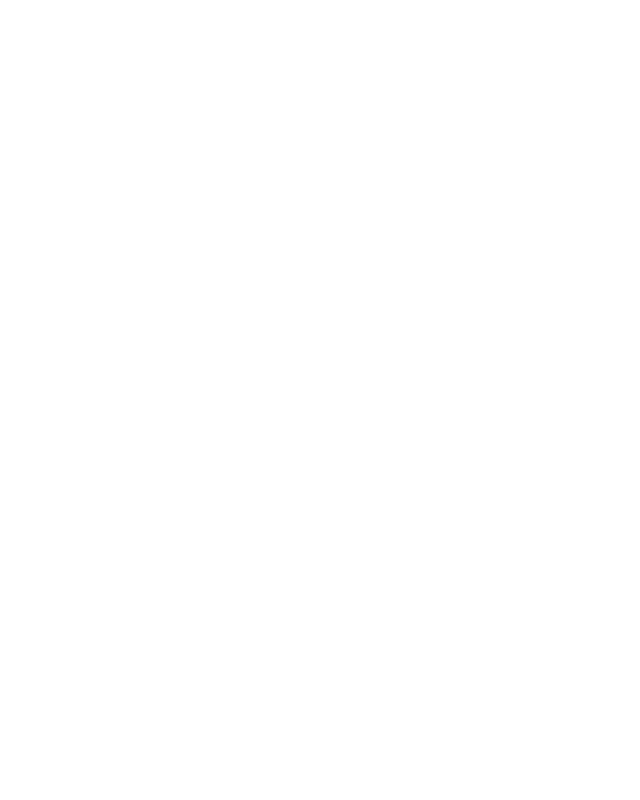
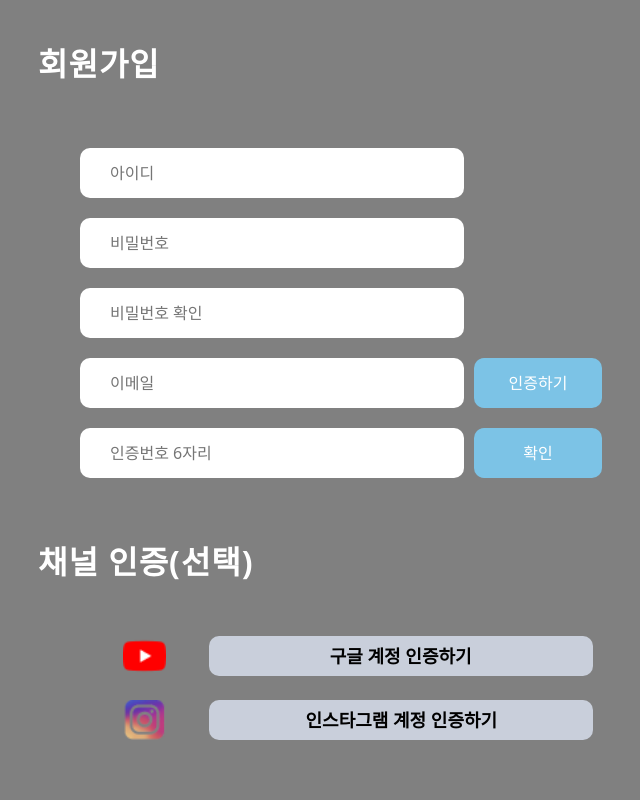
Before and after one commit to 5622lsk/CC, a React (Create React App) app: page /signup in a window 1280 px wide. Shown: the part 280-1080 px from the top of the page, without its empty margins (282-922 px from the left). Before the commit the page ends 800 px from the top, so only its background shows below. Built offline with nearby package versions, Linux system fonts and the light colour scheme.

Commit message:
add signup page

```diff
--- a/src/Components/Footer.jsx
+++ b/src/Components/Footer.jsx
@@ -11,7 +11,7 @@
   font-size: 16px;
   color: #fff;
   padding:30px;
-  margin-top:200px;
+  margin: 10px;
 `;
 
 const FooterLink = styled(Link)`
--- a/src/Components/Header.jsx
+++ b/src/Components/Header.jsx
@@ -95,10 +95,10 @@
       <HeaderTop>
         <ul>
           <li>
-            <Link to='./login'>로그인</Link>
+            <Link to='/login'>로그인</Link>
           </li>
           <li>
-            <Link to='./profile'>
+            <Link to='/profile'>
               프로필
             </Link>
           </li>
--- /dev/null
+++ b/src/Components/InstagramVerif.jsx
@@ -0,0 +1,12 @@
+import React from 'react'
+import '../verify.css'
+
+
+export default function InstagramVerif() {
+  return (
+    <div className='VerifyContainer'>
+        <img className='instaImg' src={process.env.PUBLIC_URL + '/images/insta.png'} alt="Instagram" />
+        <button className='VerifyButton' >인스타그램 계정 인증하기</button>
+    </div>
+  )
+}
--- /dev/null
+++ b/src/Components/YoutubeVerif.jsx
@@ -0,0 +1,12 @@
+import React from 'react'
+import '../verify.css'
+
+
+export default function YoutubeVerif() {
+  return (
+    <div className='VerifyContainer'>
+        <img className='youtubeImg' src={process.env.PUBLIC_URL + '/images/youtube.png'} alt="YouTube" />
+        <button className='VerifyButton' >구글 계정 인증하기</button>
+    </div>
+  )
+}
--- a/src/Login.css
+++ b/src/Login.css
@@ -3,28 +3,28 @@
     flex-direction: column;
     align-items: center;
     align-content: space-around;
+    justify-content: space-around;
     height: 100vh;
-    justify-content: space-around;
+    background-color: grey;
   }
 
   .LoginBox {
-    width: 521px;
-    height: 438px;
+    width: 35vw;
+    height: 50vh;
     background-color: rgba(201, 207, 219, 0.38);
     border-radius: 20px;
     display: flex;
     align-items: center;
     justify-content: space-around;
     font-size: 20px;
-    margin-bottom: 150px;
     flex-direction: column;
     padding: 20px;
-
+    margin: 10px;
   }
 
   .LogInput {
-    width: 320px;
-    height: 55px;
+    width: 20vw;
+    height: 5vh;
     margin: 10px;
     border-radius: 10px;
     border: none;
@@ -35,8 +35,8 @@
     color: white;
     background-color: #7CC3E6;
     border: none;
-    width: 370px;
-    height: 55px;
+    width: 20vw;
+    height: 5vh;
     border-radius: 10px;
   }
 
@@ -49,5 +49,5 @@
   .logoimg {
     width: 100px;
     height: auto;
-
+    margin: 5px;
   }
--- a/src/Pages/Login.jsx
+++ b/src/Pages/Login.jsx
@@ -2,7 +2,7 @@
 
 import React from 'react';
 import { Link, useNavigate } from 'react-router-dom';
-import  '../reset.css';
+//import  '../reset.css';
 import Footer from '../Components/Footer';
 import '../Login.css'
 
@@ -30,7 +30,9 @@
           width: "auto",
           height: "70px",
           display: "flex",
-          alignItems: "center"
+          alignItems: "center",
+          fontSize: "xx-large",
+          fontWeight: "bolder"
           }}>
           로그인
         </div>
--- a/src/Pages/Signup.jsx
+++ b/src/Pages/Signup.jsx
@@ -1,13 +1,47 @@
 import React from 'react'
 import Header from '../Components/Header'
 import Footer from '../Components/Footer'
+import YoutubeVerif from '../Components/YoutubeVerif'
+import InstagramVerif from '../Components/InstagramVerif'
 import '../reset.css'
+import '../signup.css'
 
 
 export default function Signup() {
   return (
-    <div>
+    <div className='SignupContainer'>
       <Header/>
+      <div className='SignupSubContainer'>
+
+        <div className='SignupBox'>
+          <span style={{fontSize: "xx-large", color: "white", fontWeight: "bolder", justifyContent: "flex-start", marginBottom:"50px"}}>회원가입</span>
+          <div style={{display:"flex", justifyContent:"center", alignItems:"center"}}>
+          <div className='InputBox'>
+            <input className='signupInput' placeholder='아이디'/>
+            <input className='signupInput' placeholder='비밀번호'/>
+            <input className='signupInput' placeholder='비밀번호 확인'/>
+            <input className='signupInput' placeholder='이메일'/>
+            <button className='buttonStyle'>인증하기</button>
+            <input className='signupInput' placeholder='인증번호 6자리'/>
+            <button className='buttonStyle'>확인</button>
+          </div>
+          </div>
+        </div>
+
+        <div className='verifyBox'>
+          <span style={{fontSize: "xx-large", color: "white", fontWeight: "bolder", justifyContent: "flex-start", marginBottom:"50px"}}>채널 인증(선택)</span>
+          <div style={{display:"flex", justifyContent:"center", alignItems:"center"}}>
+          <div className='VerifyButtonBox'>
+            <YoutubeVerif style={{border:"1px solid white"}} /><br/>
+            <InstagramVerif/>
+          </div>
+          </div>
+        </div>
+
+        <div style={{marginTop:"100px", marginBottom:"200px"}}>
+          <button className='buttonStyle'>회원가입</button>
+        </div>
+      </div>
       <Footer/>
     </div>
   )
--- /dev/null
+++ b/src/signup.css
@@ -0,0 +1,58 @@
+.SignupContainer {
+    background-color: gray;
+    width: auto;
+    height: auto;
+}
+
+.SignupSubContainer {
+    display: flex;
+    flex-direction: column;
+    justify-content: center;
+    align-items: center;
+}
+
+.SignupBox {
+    width: 50vw;
+    display: flex;
+    flex-direction: column;
+    margin-bottom: 50px;
+}
+
+.verifyBox {
+    width: 50vw;
+    display: flex;
+    flex-direction: column;
+    margin-bottom: 70px;
+}
+
+.VerifyButtonBox {
+    width: 40vw;
+}
+
+.InputBox {
+    min-width: 300px;
+    max-width: 45vw;
+    display:flex;
+    flex-wrap: wrap;
+    align-items: center;
+}
+
+.signupInput{
+    width: 30vw;
+    min-width: 200px;
+    height: 50px;
+    margin: 10px;
+    border-radius: 10px;
+    border: none;
+    padding: 0 30px 0 30px;
+
+}
+
+.buttonStyle {
+    color: white;
+    background-color: #7CC3E6;
+    border: none;
+    border-radius: 10px;
+    width: 10vw;
+    height: 50px;
+}
--- /dev/null
+++ b/src/verify.css
@@ -0,0 +1,25 @@
+.VerifyContainer {
+    display: flex;
+    justify-content: space-around;
+}
+
+.VerifyButton {
+    font-weight: bold;
+    font-size: large;
+    color: black;
+    background-color: #C9CFDB;
+    border: none;
+    width: 30vw;
+    height: 5vh;
+    border-radius: 10px;
+}
+
+.instaImg {
+    width: auto;
+    height: 5vh;
+}
+
+.youtubeImg {
+    width: auto;
+    height: 5vh;
+}
```
